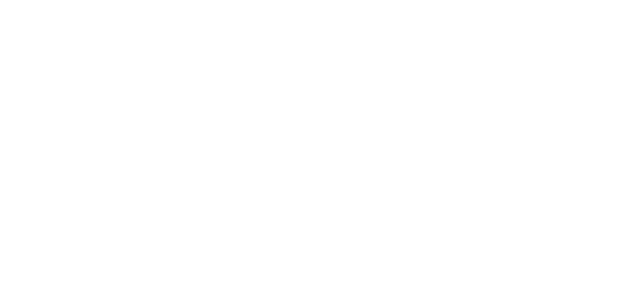
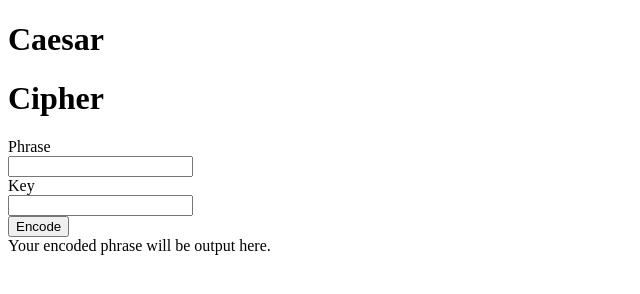
Before and after one commit to KayStation/caesar-cipher, a plain HTML site: page index.html in a window 1280 px wide. Shown: the whole page, without its empty margins (0-640 px from the left). Drawn offline with Linux system fonts and the light colour scheme.

Commit message:
Added HTML outline

```diff
--- a/index.html
+++ b/index.html
@@ -4,9 +4,37 @@
     <meta charset="UTF-8">
     <meta http-equiv="X-UA-Compatible" content="IE=edge">
     <meta name="viewport" content="width=device-width, initial-scale=1.0">
-    <title>Document</title>
+    <title>Caesar Cipher</title>
+    <link rel="stylesheet" href="css/styles.css">
+    <script defer src="js/scripts.js"></script>
 </head>
 <body>
+    <main>
+        <div id="title">
+            <h1 id="titleBox1">Caesar</h1>
+            <h1 id="titleBox2">Cipher</h1>
+        </div>
 
+        <form id="form">
+        <div>
+
+            <label for="phrase">Phrase</label><br>
+            <input type="text" id="phrase" name="phrase" required>
+
+        </div>
+        <div>
+
+            <label for="key">Key</label><br>
+            <input type="text" id="key" name="key" required>
+
+        </div>
+        <button type="submit">Encode</button>
+        </form>
+
+        <div id="outputBox">
+            <p1 id="output">Your encoded phrase will be output here.</p1>
+        </div>
+
+    </main>
 </body>
 </html>
```
